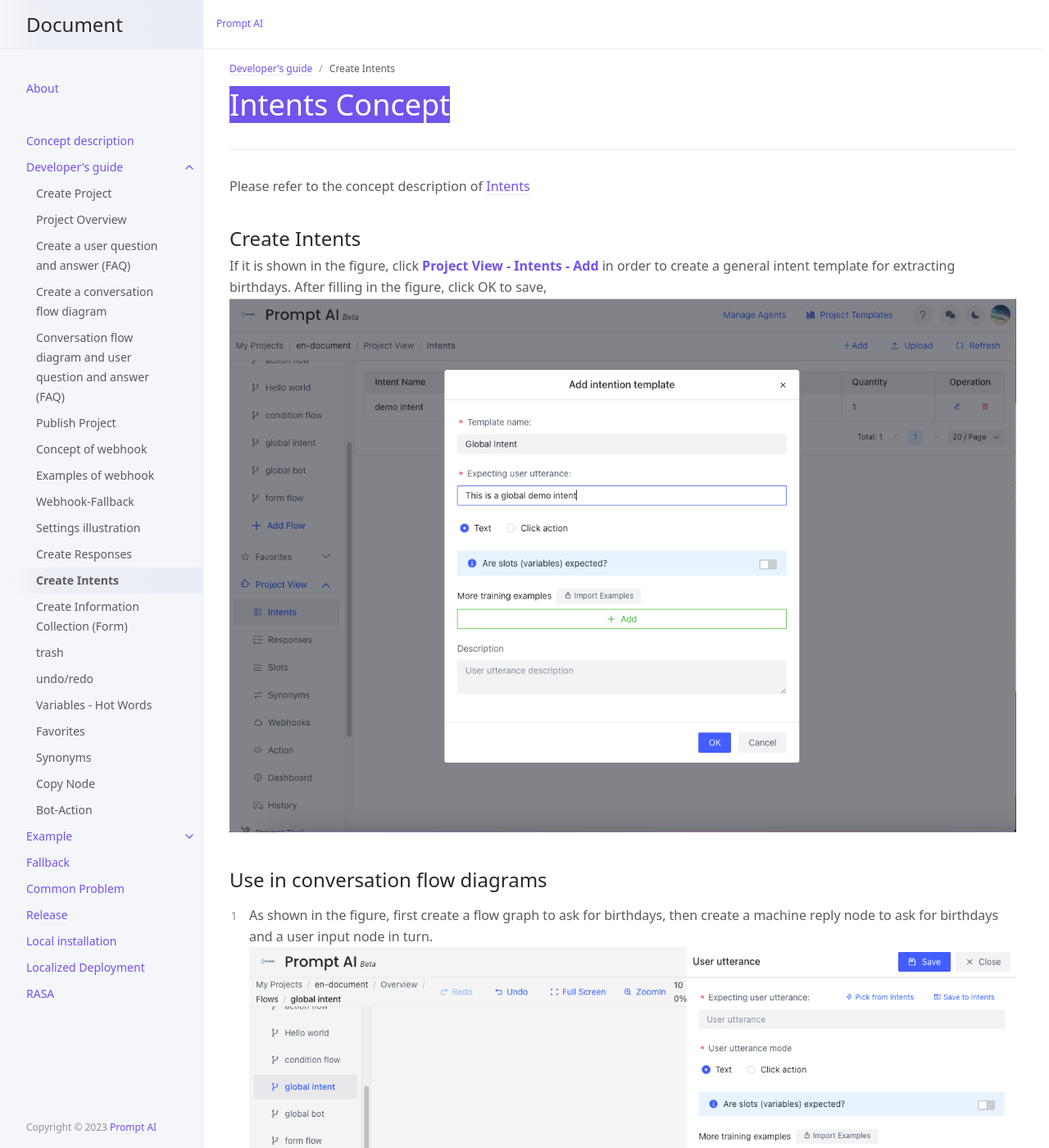
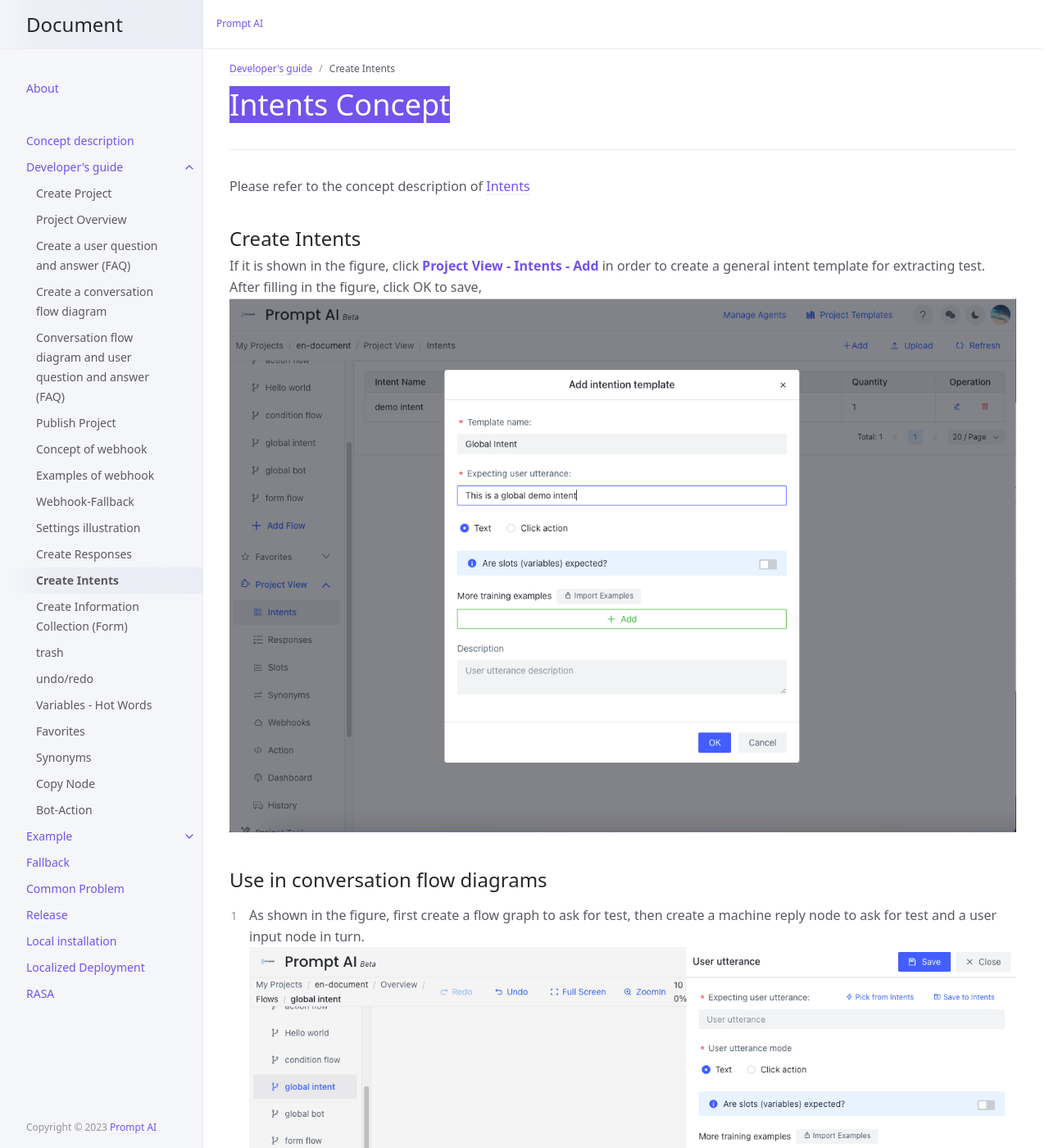
Before and after one commit to PromptAI/promptdialog, a Jekyll site: the page built from docs/tutorial/node-template/user-global.md, in a window 1280 px wide and 1400 px high. Shown: the whole window at 82% size. Built offline with Jekyll 4.4.1, drawn with Linux system fonts in a browser that asks for light colours.

Commit message:
1、fix error

```diff
--- a/docs/tutorial/node-template/user-global.md
+++ b/docs/tutorial/node-template/user-global.md
@@ -12,10 +12,10 @@ Please refer to the concept description of [Intents](/docs/appendix/appendix)
 
 ## Create Intents
 
-If it is shown in the figure, click **Project View - Intents - Add** in order to create a general intent template for extracting birthdays. After filling in the figure, click OK to save,
+If it is shown in the figure, click **Project View - Intents - Add** in order to create a general intent template for extracting test. After filling in the figure, click OK to save,
 ![01-user-global](/assets/images/tutorial/template/01-user-global.png)
 ## Use in conversation flow diagrams
-1. As shown in the figure, first create a flow graph to ask for birthdays, then create a machine reply node to ask for birthdays and a user input node in turn.
+1. As shown in the figure, first create a flow graph to ask for test, then create a machine reply node to ask for test and a user input node in turn.
    ![02-user-global](/assets/images/tutorial/template/02-user-global.png)
 
 2. Select the user input node to edit the node, click **Select from the intents** as shown in the figure, and then select the intention template we just created
```
Also changed, not shown: docs/tutorial/project/02-overview-project.md (+2 -2 lines).
